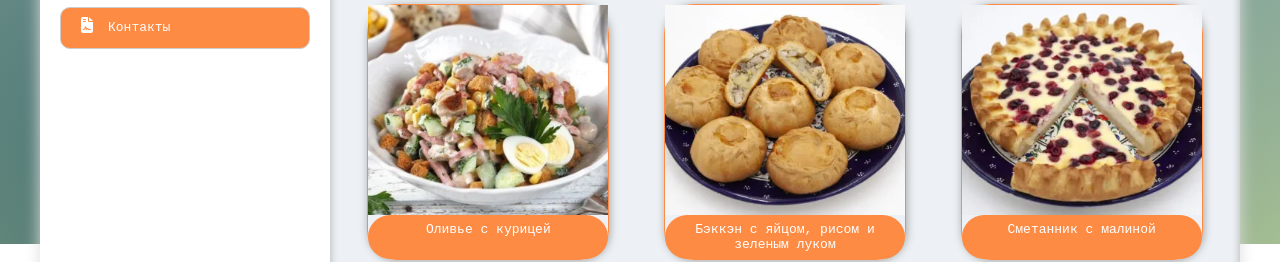
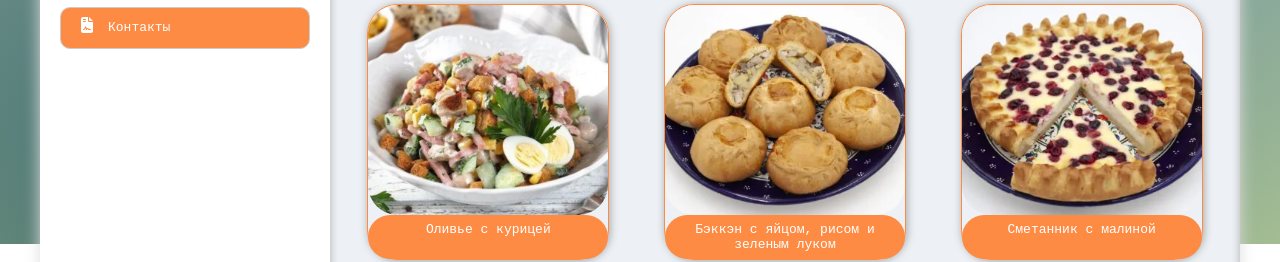
Before and after one commit to frontendcss/food, a plain HTML site: page index.html in a window 1280 px wide. Shown: the part 556-818 px from the top of the page. Drawn offline with Linux system fonts and the light colour scheme.

Commit message:
Update style.css

```diff
--- a/css/style.css
+++ b/css/style.css
@@ -394,6 +394,10 @@ body::before {
 	transition: background-color 0.6s ease, transform 0.6s ease;
 }
 
+.food-list_item img{
+	border-radius: 30px;
+}
+
 .food-list_item a:hover{
 	transform: scale(1.01);
 	box-shadow: #fd8b44 1px 1px 20px;
```
